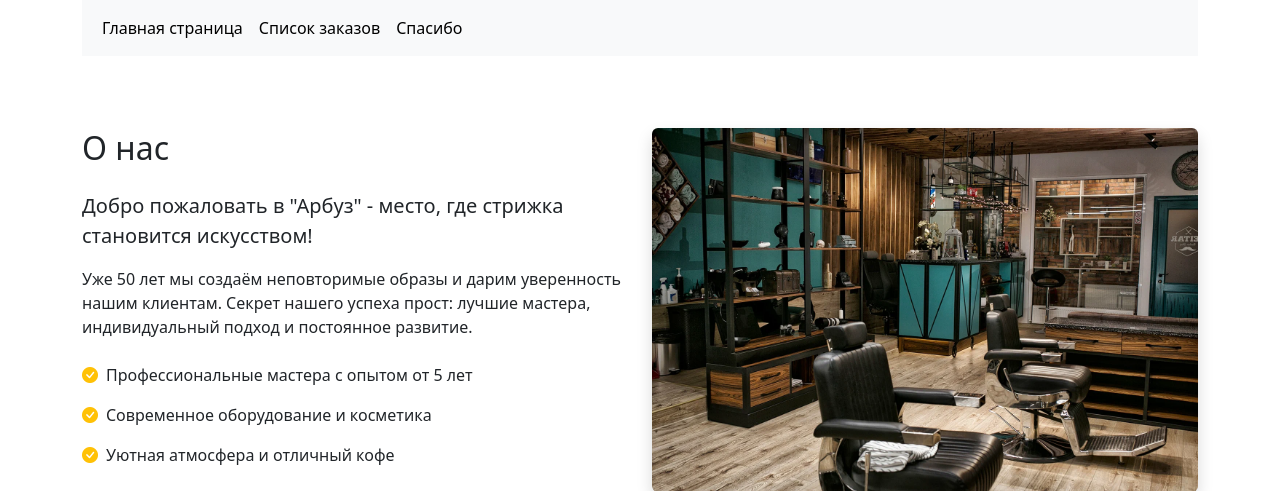
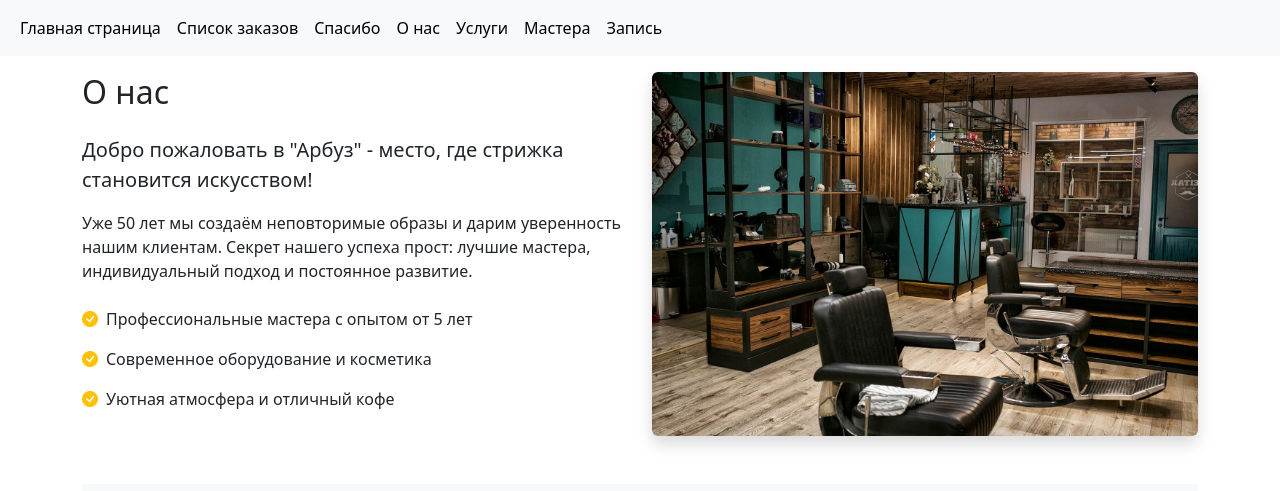
Before and after one commit to MommysProgrammer412/Project_Jango_1, a Django app: page / in a window 1280 px wide. Shown: the top 491 px of the page. Run offline with Django 5.2, Linux system fonts and the light colour scheme.

Commit message:
lesson_47: обновлен шаблон навигационного меню для добавления новых секций "О нас", "Услуги", "Мастера" и "Запись" и сделано "Липкое меню"

```diff
--- a/templates/nav_menu_include.html
+++ b/templates/nav_menu_include.html
@@ -1,28 +1,37 @@
-<nav class="navbar navbar-expand-lg bg-body-tertiary">
+<nav class="navbar navbar-expand-lg bg-body-tertiary fixed-top">
   <div class="container-fluid">
-    {% comment %} <a class="navbar-brand" href="#">Панель навигации</a>
-    <button
-      class="navbar-toggler"
-      type="button"
-      data-bs-toggle="collapse"
-      data-bs-target="#navbarNav"
-      aria-controls="navbarNav"
-      aria-expanded="false"
-      aria-label="Переключатель навигации"
-    >
-      <span class="navbar-toggler-icon"></span>
-    </button> {% endcomment %}
+    {% comment %} Нам надо about services masters booking {% endcomment %}
     <div class="collapse navbar-collapse" id="navbarNav">
       <ul class="navbar-nav">
         {% for item in menu_items %}
         <li class="nav-item">
-          <a class="nav-link active" aria-current="page" href="{% url item.url_name %}">{{ item.name }}</a>
+          <a
+            class="nav-link active"
+            aria-current="page"
+            href="{% url item.url_name %}"
+            >{{ item.name }}</a
+          >
           {% endfor %}
         </li>
-        {%if user.is_staff %}
-        <li class='nav-item'>
-          <a class="nav-link" href="/admin/">Админка</a>
-          {% endif %}
+        <li class="nav-item">
+          <a class="nav-link active" aria-current="page" href="{% url 'landing' %}#about"
+            >О нас</a
+          >
+        </li>
+        <li class="nav-item">
+          <a class="nav-link active" aria-current="page" href="{% url 'landing' %}#services"
+            >Услуги</a
+          >
+        </li>
+        <li class="nav-item">
+          <a class="nav-link active" aria-current="page" href="{% url 'landing' %}#masters"
+            >Мастера</a
+          >
+        </li>
+        <li class="nav-item">
+          <a class="nav-link active" aria-current="page" href="{% url 'landing' %}#booking"
+            >Запись</a
+          >
         </li>
       </ul>
     </div>
```
